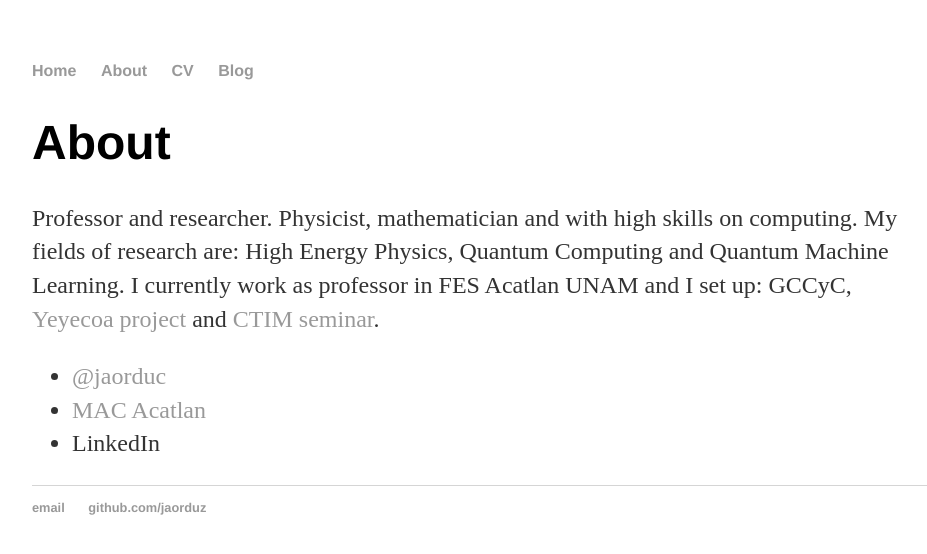
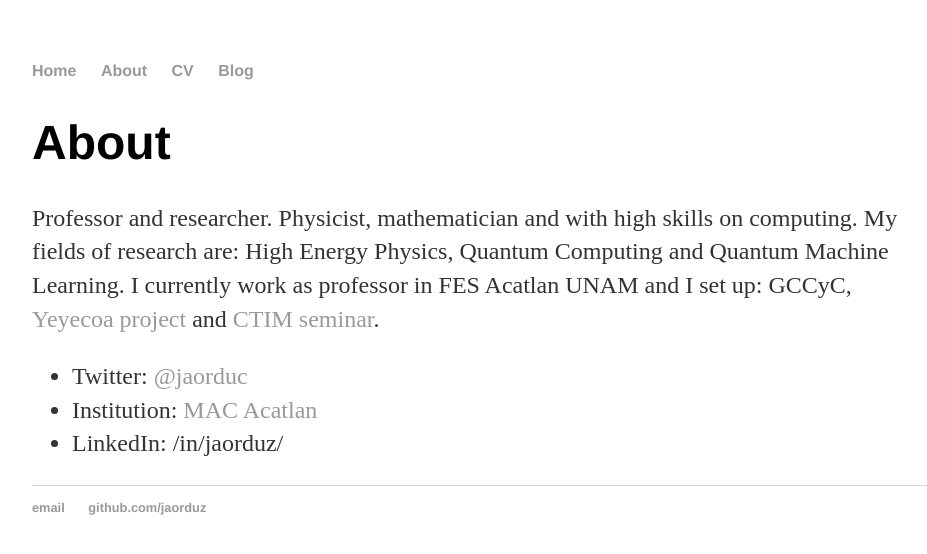
Before and after one commit to jaorduz/jaorduz.github.io, a Jekyll site: the page built from about/index.html, in a window 1280 px wide. Shown: the top 554 px of the page, without its empty margins (160-1087 px from the left). Built offline with Jekyll 4.4.1, drawn with Linux system fonts in a browser that asks for light colours.

Commit message:
Update index.html

```diff
--- a/about/index.html
+++ b/about/index.html
@@ -17,8 +17,8 @@ title: About Javier Orduz
 
 
 			<ul class="contacts">
-				<li><a href="https://twitter.com/jaorduc?ref_src=twsrc%5Etfw" data-show-count="false" target="_blank">@jaorduc</a></li>
-				<li><a href="http://www.mac.acatlan.unam.mx/portada/profesores/O/">MAC Acatlan</a></li>
-				<li><a href="https://www.linkedin.com/in/jaorduz/"></a>LinkedIn</li>
+				<li>Twitter: <a href="https://twitter.com/jaorduc?ref_src=twsrc%5Etfw" data-show-count="false" target="_blank">@jaorduc</a></li>
+				<li>Institution: <a href="http://www.mac.acatlan.unam.mx/portada/profesores/O/">MAC Acatlan</a></li>
+				<li>LinkedIn: <a href="https://www.linkedin.com/in/jaorduz/"></a>/in/jaorduz/</li>
 				</ul>
 		</div>
```
